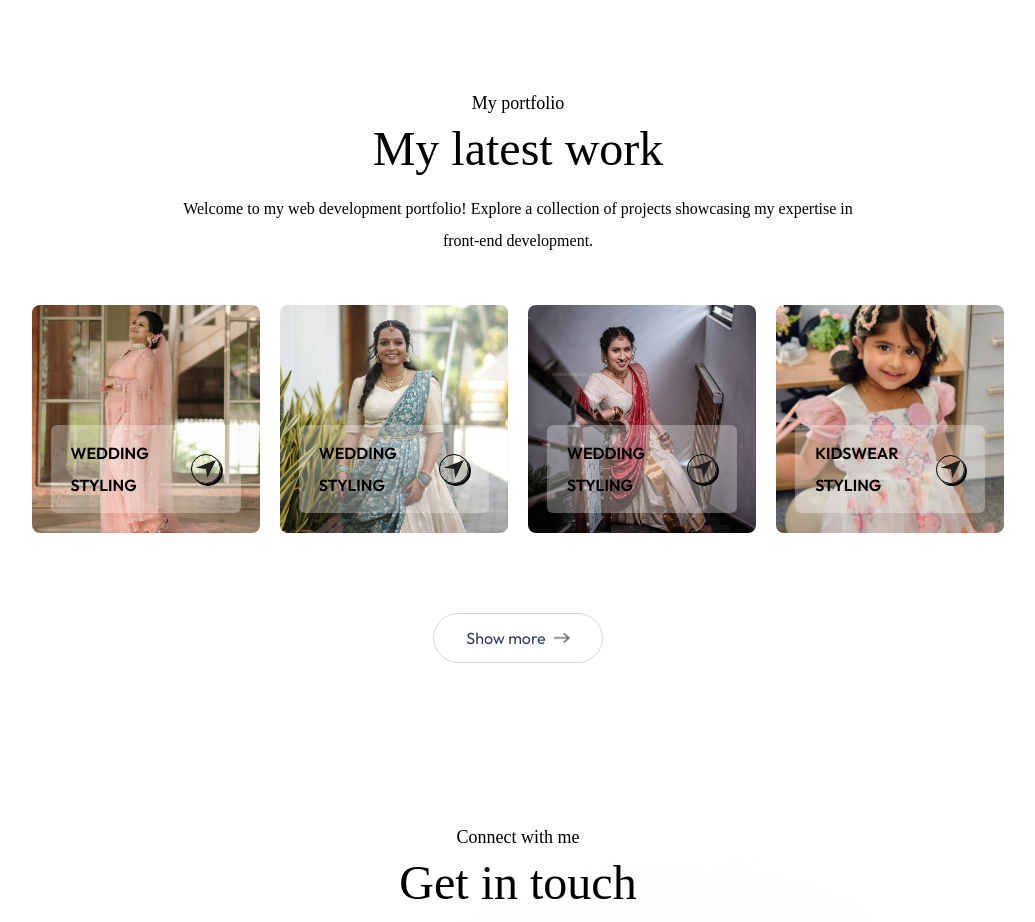
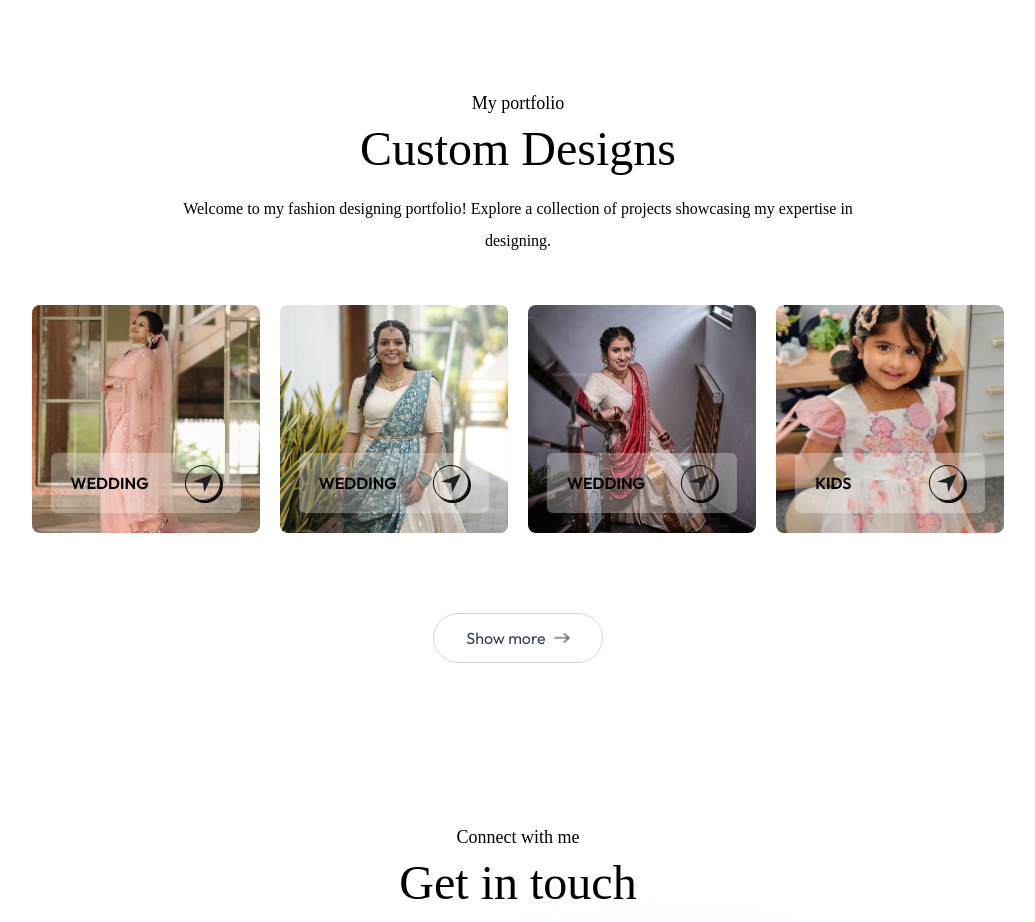
Before and after one commit to wandercode/houseofmangai, a website: page index.html in a window 1280 px wide. Shown: the part 1540-2462 px from the top of the page, without its empty margins (122-1157 px from the left). Drawn offline with Linux system fonts and the light colour scheme; a web font is replaced by a local one.

Commit message:
text changes in my work area

```diff
--- a/index.html
+++ b/index.html
@@ -165,16 +165,16 @@
     <!-- My Work Section -->
     <div id="work" class="w-full px-[12%] py-10 scroll-mt-20">
         <h4 class="text-center mb-2 text-lg font-Ovo">My portfolio</h4>
-        <h2 class="text-center text-5xl font-Ovo">My latest work</h2>
-        <p class="text-center max-w-2xl mx-auto mt-5 mb-12 font-Ovo">Welcome to my web development portfolio! Explore a
-            collection of projects showcasing my expertise in front-end development.</p>
+        <h2 class="text-center text-5xl font-Ovo">Custom Designs</h2>
+        <p class="text-center max-w-2xl mx-auto mt-5 mb-12 font-Ovo">Welcome to my fashion designing portfolio! Explore a
+            collection of projects showcasing my expertise in designing.</p>
         <div class="grid grid-cols-auto my-10 gap-5 dark:text-black">
             <div class="aspect-square bg-no-repeat bg-cover bg-center rounded-lg relative cursor-pointer group"
                 style="background-image: url('./assets/work-11.jpg');">
                 <div
                     class="bg-white w-10/12 rounded-md absolute bottom-5 left-1/2 -translate-x-1/2 py-3 px-5 flex items-center justify-between duration-500 group-hover:bottom-7">
                     <div>
-                        <h2 class="font-semibold">WEDDING STYLING</h2>
+                        <h2 class="font-semibold">WEDDING</h2>
                         <p class="text-sm text-gray-700"></p>
                     </div>
                     <div
@@ -188,7 +188,7 @@
                 <div
                     class="bg-white w-10/12 rounded-md absolute bottom-5 left-1/2 -translate-x-1/2 py-3 px-5 flex items-center justify-between duration-500 group-hover:bottom-7">
                     <div>
-                        <h2 class="font-semibold">WEDDING STYLING</h2>
+                        <h2 class="font-semibold">WEDDING</h2>
                         <p class="text-sm text-gray-700"></p>
                     </div>
                     <div
@@ -202,7 +202,7 @@
                 <div
                     class="bg-white w-10/12 rounded-md absolute bottom-5 left-1/2 -translate-x-1/2 py-3 px-5 flex items-center justify-between duration-500 group-hover:bottom-7">
                     <div>
-                        <h2 class="font-semibold">WEDDING STYLING</h2>
+                        <h2 class="font-semibold">WEDDING</h2>
                         <p class="text-sm text-gray-700"></p>
                     </div>
                     <div
@@ -216,7 +216,7 @@
                 <div
                     class="bg-white w-10/12 rounded-md absolute bottom-5 left-1/2 -translate-x-1/2 py-3 px-5 flex items-center justify-between duration-500 group-hover:bottom-7">
                     <div>
-                        <h2 class="font-semibold">KIDSWEAR STYLING</h2>
+                        <h2 class="font-semibold">KIDS</h2>
                         <p class="text-sm text-gray-700"></p>
                     </div>
                     <div
```
